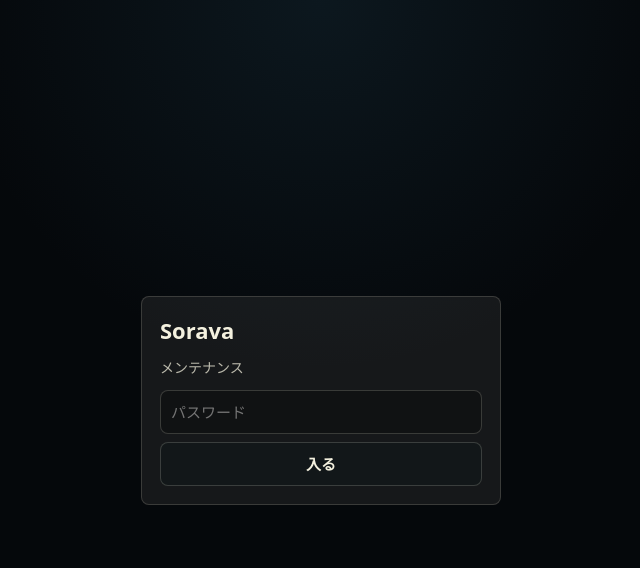
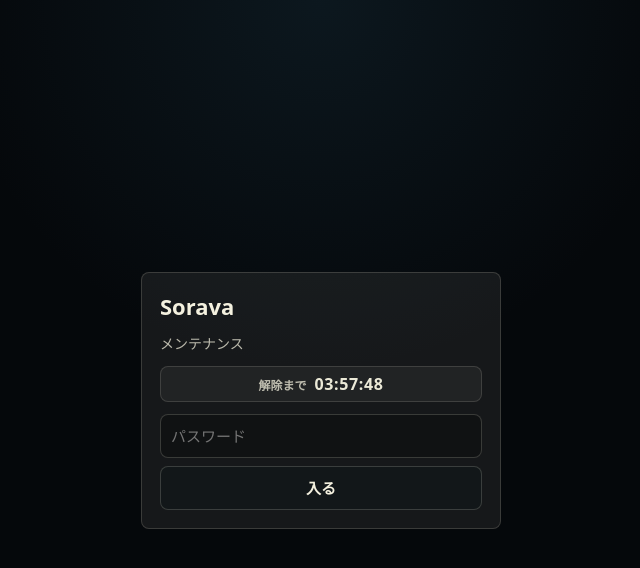
Before and after one commit to Mill-Miya/SkyShare, a React (Vite) app: page / in a window 1280 px wide. Shown: the top 568 px of the page, without its empty margins (319-959 px from the left). Built offline with nearby package versions, Linux system fonts and the light colour scheme.

Commit message:
Add maintenance unlock countdown

```diff
--- a/src/main.tsx
+++ b/src/main.tsx
@@ -72,6 +72,7 @@
   ? CONFIGURED_GUEST_ACCESS_CODE || DEFAULT_PUBLIC_GUEST_ACCESS_CODE
   : '';
 const MAINTENANCE_UNLOCKED_KEY = 'sorava_maintenance_unlocked_v2';
+const MAINTENANCE_UNLOCK_AT_MS = new Date('2026-07-07T19:00:00+09:00').getTime();
 
 type GuestJoinGateState = {
   status: 'none' | 'pass' | 'rejected';
@@ -169,8 +170,23 @@
   }
 }
 
+function isMaintenanceActive() {
+  return Number.isFinite(MAINTENANCE_UNLOCK_AT_MS) && Date.now() < MAINTENANCE_UNLOCK_AT_MS;
+}
+
+function formatCountdown(ms: number) {
+  const totalSeconds = Math.max(0, Math.ceil(ms / 1000));
+  const hours = Math.floor(totalSeconds / 3600);
+  const minutes = Math.floor((totalSeconds % 3600) / 60);
+  const seconds = totalSeconds % 60;
+  return `${hours.toString().padStart(2, '0')}:${minutes.toString().padStart(2, '0')}:${seconds
+    .toString()
+    .padStart(2, '0')}`;
+}
+
 function getInitialGuestJoinGate(): GuestJoinGateState {
   const sessionId = getJoinSessionId();
+  if (!isMaintenanceActive()) return { status: 'none', sessionId, error: null };
   if (!GUEST_ACCESS_CODE) return { status: 'none', sessionId, error: null };
   if (readSessionFlag(MAINTENANCE_UNLOCKED_KEY)) return { status: 'none', sessionId, error: null };
   return { status: 'pass', sessionId, error: null };
@@ -1017,6 +1033,15 @@
     event.preventDefault();
     const sessionId = guestJoinGate.sessionId;
 
+    if (!isMaintenanceActive()) {
+      setGuestJoinGate({ status: 'none', sessionId, error: null });
+      setGuestPassInput('');
+      if (sessionId) {
+        joinGuestSession(sessionId);
+      }
+      return;
+    }
+
     if (guestPassInput.trim() === GUEST_ACCESS_CODE) {
       writeSessionFlag(MAINTENANCE_UNLOCKED_KEY, true);
       setGuestJoinGate({ status: 'none', sessionId, error: null });
@@ -1152,6 +1177,20 @@
       joinGuestSession(joinSessionId);
     }
   }, [guestJoinGate.status]);
+
+  useEffect(() => {
+    if (guestJoinGate.status !== 'pass') return;
+    const sessionId = guestJoinGate.sessionId;
+    const timer = window.setInterval(() => {
+      if (isMaintenanceActive()) return;
+      setGuestPassInput('');
+      setGuestJoinGate({ status: 'none', sessionId, error: null });
+      if (sessionId) {
+        joinGuestSession(sessionId);
+      }
+    }, 1000);
+    return () => window.clearInterval(timer);
+  }, [guestJoinGate.sessionId, guestJoinGate.status]);
 
   useEffect(() => {
     return () => {
@@ -1546,6 +1585,7 @@
         uiMode={uiMode}
         value={guestPassInput}
         error={guestJoinGate.error}
+        unlockAtMs={MAINTENANCE_UNLOCK_AT_MS}
         onChange={setGuestPassInput}
         onSubmit={submitGuestPass}
       />
@@ -1775,6 +1815,7 @@
   uiMode,
   value,
   error,
+  unlockAtMs,
   onChange,
   onSubmit,
 }: {
@@ -1782,14 +1823,28 @@
   uiMode: UiMode;
   value: string;
   error: string | null;
+  unlockAtMs: number;
   onChange: (value: string) => void;
   onSubmit: (event: React.FormEvent<HTMLFormElement>) => void;
 }) {
+  const [remainingMs, setRemainingMs] = useState(() => Math.max(0, unlockAtMs - Date.now()));
+
+  useEffect(() => {
+    const timer = window.setInterval(() => {
+      setRemainingMs(Math.max(0, unlockAtMs - Date.now()));
+    }, 1000);
+    return () => window.clearInterval(timer);
+  }, [unlockAtMs]);
+
   return (
     <main className={`app-shell gate-shell ${nightMode ? 'night-mode' : ''}`} data-ui-mode={uiMode}>
       <section className="guest-gate-card">
         <h1>Sorava</h1>
         <p>メンテナンス</p>
+        <div className="maintenance-countdown">
+          <span>解除まで</span>
+          <strong>{formatCountdown(remainingMs)}</strong>
+        </div>
         <form className="guest-pass-form" onSubmit={onSubmit}>
           <input
             type="password"
--- a/src/styles.css
+++ b/src/styles.css
@@ -175,6 +175,37 @@
 
 .night-mode .guest-gate-card p {
   color: rgba(255, 123, 107, 0.74);
+}
+
+.maintenance-countdown {
+  display: flex;
+  align-items: baseline;
+  justify-content: center;
+  gap: 8px;
+  padding: 6px 10px;
+  border: 1px solid rgba(244, 241, 223, 0.14);
+  border-radius: 8px;
+  color: rgba(244, 241, 223, 0.74);
+  background: rgba(244, 241, 223, 0.05);
+  font-size: 12px;
+  font-weight: 800;
+}
+
+.maintenance-countdown strong {
+  color: rgba(244, 241, 223, 0.96);
+  font-size: 16px;
+  font-variant-numeric: tabular-nums;
+  letter-spacing: 0.04em;
+}
+
+.night-mode .maintenance-countdown {
+  border-color: rgba(255, 88, 68, 0.2);
+  color: rgba(255, 123, 107, 0.74);
+  background: rgba(80, 0, 0, 0.16);
+}
+
+.night-mode .maintenance-countdown strong {
+  color: #ff9a8d;
 }
 
 .guest-pass-form {
```
